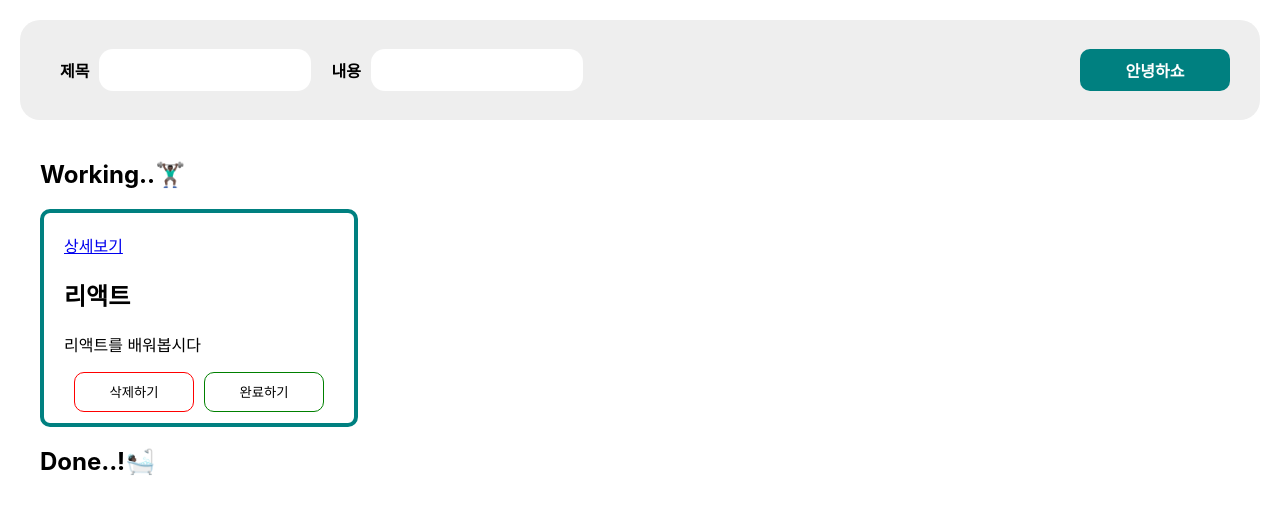
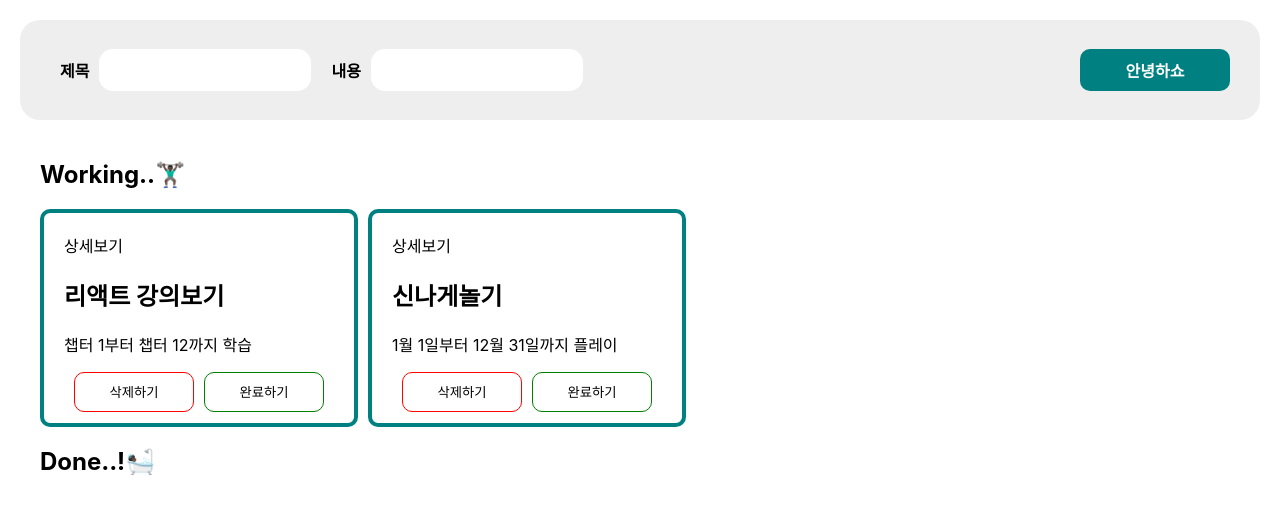
Before and after one commit to Moozzang-Bassman/todo2, a React (Create React App) app: page / in a window 1280 px wide. Shown: the top 514 px of the page. Built offline with nearby package versions, Linux system fonts and the light colour scheme.

Commit message:
완료 취소버튼 기능

```diff
--- a/package.json
+++ b/package.json
@@ -3,6 +3,7 @@
   "version": "0.1.0",
   "private": true,
   "dependencies": {
+    "@reduxjs/toolkit": "^1.9.2",
     "@testing-library/jest-dom": "^5.14.1",
     "@testing-library/react": "^13.0.0",
     "@testing-library/user-event": "^13.2.1",
@@ -11,7 +12,6 @@
     "react-redux": "^8.0.5",
     "react-router-dom": "^6.8.1",
     "react-scripts": "5.0.1",
-    "redux": "^4.2.1",
     "styled-components": "^5.3.6",
     "web-vitals": "^2.1.0"
   },
--- a/src/pages/Detail.js
+++ b/src/pages/Detail.js
@@ -1,6 +1,7 @@
 import React from 'react'
 import styled from 'styled-components'
-import { Link } from 'react-router-dom'
+import { useNavigate } from 'react-router-dom'
+import { useSelector } from 'react-redux'
 
 const DetailContainer = styled.div`
   display: flex;
@@ -26,14 +27,28 @@ const DetailButton = styled.button`
     height: 30px;
     border-radius: 10px;
 
+    cursor: pointer;
+
     `
 
 function Detail() {
 
+    // let a = useSelector((state) => state.user);
+
+    const navigate = useNavigate();
+
+    // const matchItem = item.find((x) => {
+    //     return x.id === +id;
+    // })
+
+
     return (
-        <DetailContainer>
+
+        < DetailContainer >
             <DetailBox>
-                ID:1 <DetailButton>이전으로</DetailButton>
+                ID:0 <DetailButton onClick={() => {
+                    navigate('/');
+                }}>이전으로</DetailButton>
                 <h2>리액트</h2>
                 <p>리액트를 배워봅시다</p>
             </DetailBox>
--- a/src/pages/Home.js
+++ b/src/pages/Home.js
@@ -1,6 +1,10 @@
 import React from 'react'
 import styled from 'styled-components'
-import { Link } from 'react-router-dom'
+import { useNavigate } from 'react-router-dom'
+import { useDispatch, useSelector } from 'react-redux'
+import { changeIsDone } from '../store'
+
+
 
 const StBox = styled.div`
 background-color: #EEEEEE;
@@ -74,11 +78,20 @@ align-items: center;
 flex-direction: row;
 gap: 10px;
 `
+const StSpan = styled.span`
+cursor: pointer;
+`
 
 
 function Home() {
+
+    let a = useSelector((state) => { return state });
+    const dispatch = useDispatch();
+    const navigate = useNavigate();
+    console.log(a.user)
     return (
         <>
+
             <StBox>
                 <StP>제목</StP><StInputBox width='200px'></StInputBox>
                 <StP>내용</StP><StInputBox width='200px'></StInputBox>
@@ -88,19 +101,80 @@ function Home() {
 
                 <h2>Working..🏋🏿‍♂️</h2>
                 <CardContainer>
-                    <CardBox>
-                        <Link to='/detail'>상세보기</Link>
-                        <h2>리액트</h2>
-                        <p>리액트를 배워봅시다</p>
+                    {a.user.filter((item) => {
+                        return (item.isDone === false)
+                    }).map((item) => {
+                        return <CardBox>
+                            <StSpan onClick={() => {
+                                navigate('/detail')
+                            }}>상세보기</StSpan>
+                            <h2>{item.title}</h2>
+                            <p>{item.body}</p>
+                            <CardWrap>
+                                <CardButton bodercolor='red'>삭제하기</CardButton>
+                                <CardButton bodercolor='green' onClick={() => {
+
+                                    dispatch(changeIsDone(item.id))
+                                }}>{item.isDone === false ? '완료하기' : '취소하기'}</CardButton>
+                            </CardWrap>
+                        </CardBox>
+                    })}
+
+                    {/* {a.user.isDone === false ? <CardBox>
+                        <StSpan onClick={() => {
+                            navigate('/detail')
+                        }}>상세보기</StSpan>
+                        <h2>{a.user.title}</h2>
+                        <p>{a.user.body}</p>
                         <CardWrap>
                             <CardButton bodercolor='red'>삭제하기</CardButton>
-                            <CardButton bodercolor='green'>완료하기</CardButton>
+                            <CardButton bodercolor='green' onClick={() => {
+                                dispatch(changeIsDone())
+                            }}>{a.user.isDone === false ? '완료하기' : '취소하기'}</CardButton>
                         </CardWrap>
                     </CardBox>
+                        : null} */}
+
+                    {/* <CardBox>
+                        <StSpan onClick={() => {
+                            navigate('/detail')
+                        }}>상세보기</StSpan>
+                        <h2>{a.user.title}</h2>
+                        <p>{a.user.body}</p>
+                        <CardWrap>
+                            <CardButton bodercolor='red'>삭제하기</CardButton>
+                            <CardButton bodercolor='green' onClick={() => {
+                                dispatch(changeIsDone())
+                            }}>{a.user.isDone === false ? '완료하기' : '취소하기'}</CardButton>
+                        </CardWrap>
+                    </CardBox> */}
+
+
+
                 </CardContainer>
 
                 <h2>Done..!🛀🏿</h2>
                 <CardContainer>
+                    {a.user.filter((item) => {
+                        return (item.isDone === true)
+                    }).map((item) => {
+                        return <CardBox>
+                            <StSpan onClick={() => {
+                                navigate('/detail')
+                            }}>상세보기</StSpan>
+                            <h2>{item.title}</h2>
+                            <p>{item.body}</p>
+                            <CardWrap>
+                                <CardButton bodercolor='red'>삭제하기</CardButton>
+                                <CardButton bodercolor='green' onClick={() => {
+
+                                    dispatch(changeIsDone(item.id))
+                                }}>{item.isDone === false ? '완료하기' : '취소하기'}</CardButton>
+                            </CardWrap>
+                        </CardBox>
+                    })}
+
+
                 </CardContainer>
             </StInnerBox></>
     )
--- a/src/redux/config/configStore.js
+++ /dev/null
@@ -1,10 +0,0 @@
-import { createStore } from "redux";
-import { combineReducers } from "redux";
-import counter from "../modules/counter";
-
-const rootReducer = combineReducers({
-    counter,
-});
-const store = createStore(rootReducer);
-
-export default store;
--- a/src/redux/modules/counter.js
+++ /dev/null
@@ -1,37 +0,0 @@
-export const PLUS_ONE = 'PLUS_ONE';
-export const MINUS_ONE = 'MINUS_ONE';
-
-export const plusOne = () => {
-    return {
-        type: PLUS_ONE,
-    }
-}
-export const minusOne = () => {
-    return {
-        type: MINUS_ONE,
-    }
-}
-
-const initialState = {
-    number: 0,
-};
-
-
-const counter = (state = initialState, action) => {
-
-    switch (action.type) {
-        case PLUS_ONE:
-            return {
-                number: state.number + 1,
-            }
-        case MINUS_ONE:
-            return {
-                number: state.number - 1,
-            }
-        default:
-            return state;
-    }
-}
-
-
-export default counter;
--- /dev/null
+++ b/src/store.js
@@ -0,0 +1,36 @@
+import { configureStore, createSlice } from '@reduxjs/toolkit'
+
+
+let user = createSlice({
+    name: 'card',
+    initialState: [{
+        id: 0, // id는 모두 고유값이어야 합니다.
+        title: "리액트 강의보기",
+        body: "챕터 1부터 챕터 12까지 학습",
+        isDone: false
+    },
+    {
+        id: 1, // id는 모두 고유값이어야 합니다.
+        title: "신나게놀기",
+        body: "1월 1일부터 12월 31일까지 플레이",
+        isDone: false
+    },],
+
+
+    reducers: {
+        changeIsDone(state, action) {
+
+            state[action.payload].isDone = !state[action.payload].isDone
+
+        }
+    }
+})
+export let { changeIsDone } = user.actions
+
+
+export default configureStore({
+    reducer: {
+        user: user.reducer,
+
+    }
+})
```
Also changed, not shown: src/App.js (+5 -2 lines), src/index.js (+4 -3 lines), 2 other files (tests, documents, lock files or other folders).
